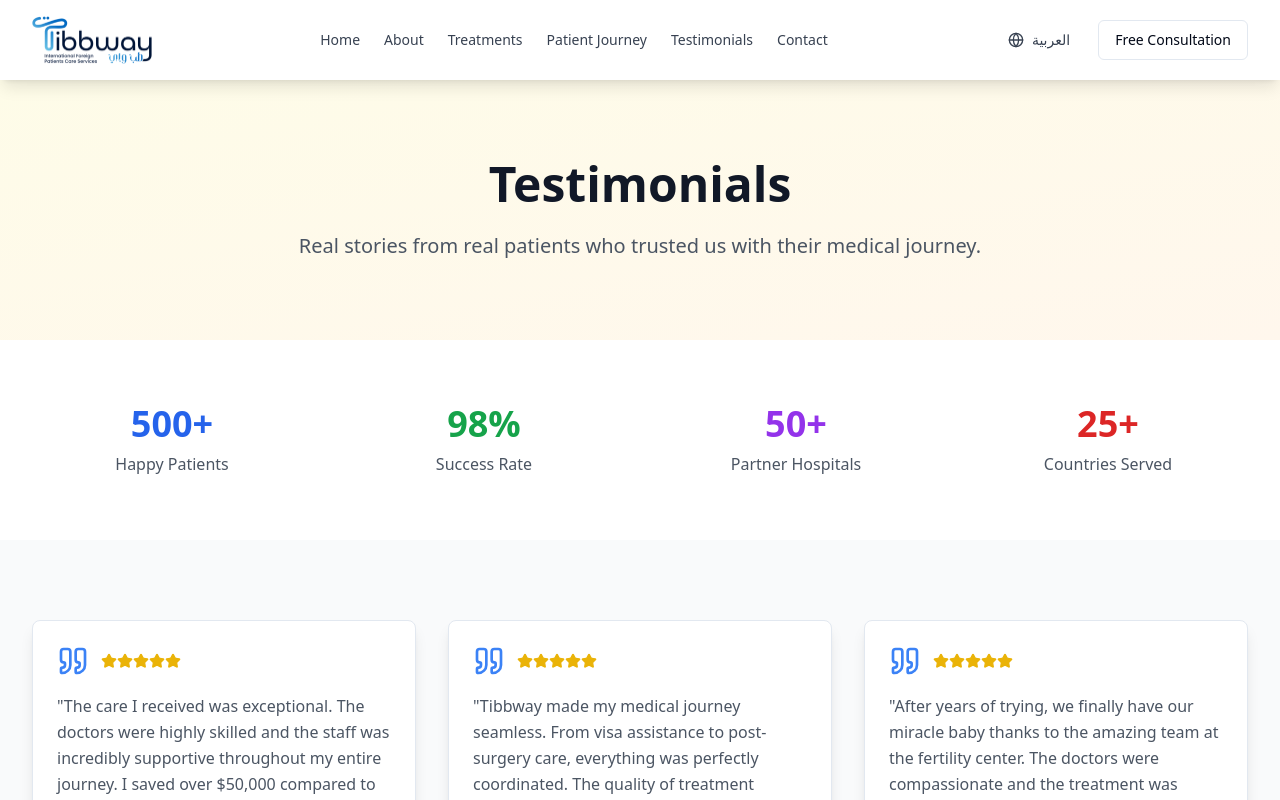
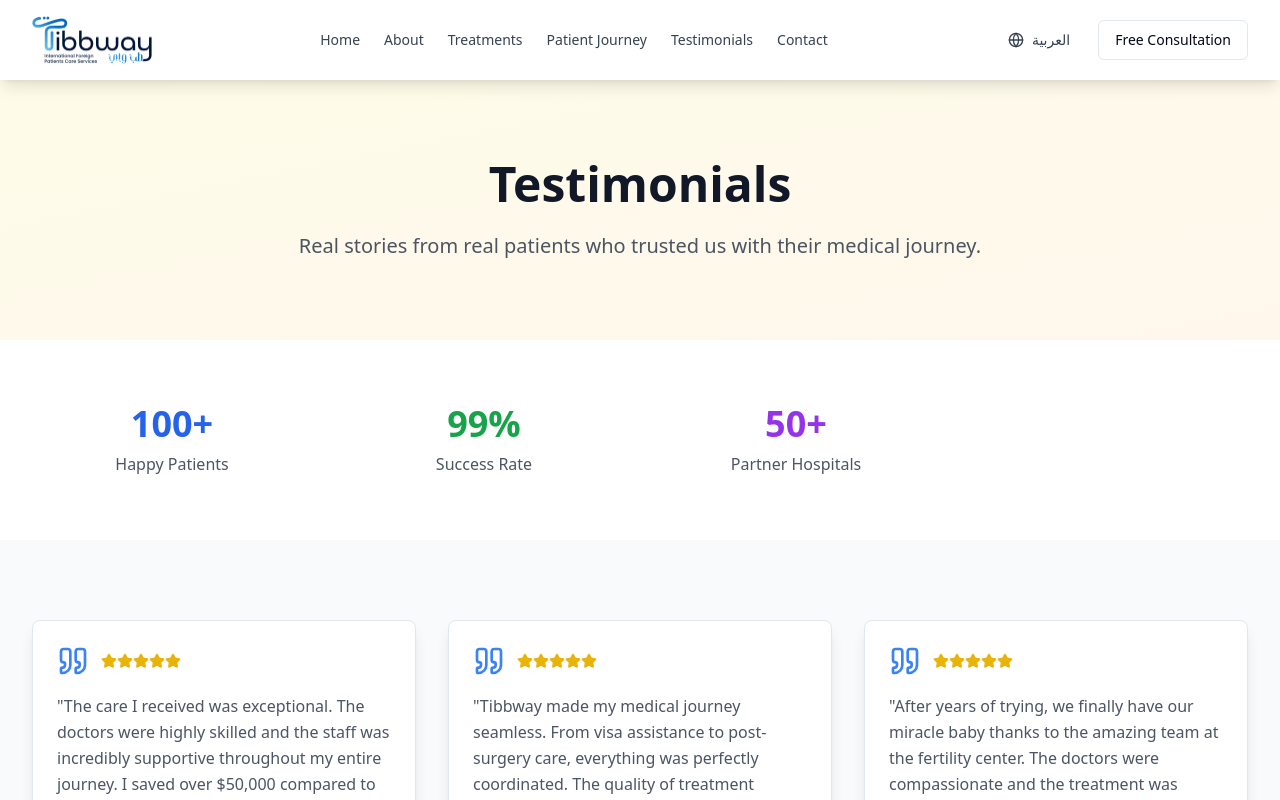
Before and after one commit to shaheerkhanm/tibbway, a React (Vite) app: page /testimonials in a window 1280 px wide. Shown: the top 800 px of the page. Built offline with nearby package versions, Linux system fonts and the light colour scheme.

Commit message:
Update statistics in Testimonials section

```diff
--- a/src/pages/Testimonials.tsx
+++ b/src/pages/Testimonials.tsx
@@ -89,21 +89,21 @@ const Testimonials = () => {
         <div className="max-w-7xl mx-auto px-4 sm:px-6 lg:px-8">
           <div className="grid grid-cols-1 md:grid-cols-4 gap-8 text-center">
             <div>
-              <div className="text-4xl font-bold text-blue-600 mb-2">500+</div>
+              <div className="text-4xl font-bold text-blue-600 mb-2">100+</div>
               <div className="text-gray-600">Happy Patients</div>
             </div>
             <div>
-              <div className="text-4xl font-bold text-green-600 mb-2">98%</div>
+              <div className="text-4xl font-bold text-green-600 mb-2">99%</div>
               <div className="text-gray-600">Success Rate</div>
             </div>
             <div>
               <div className="text-4xl font-bold text-purple-600 mb-2">50+</div>
               <div className="text-gray-600">Partner Hospitals</div>
             </div>
-            <div>
+            {/* <div>
               <div className="text-4xl font-bold text-red-600 mb-2">25+</div>
               <div className="text-gray-600">Countries Served</div>
-            </div>
+            </div> */}
           </div>
         </div>
       </section>
```
